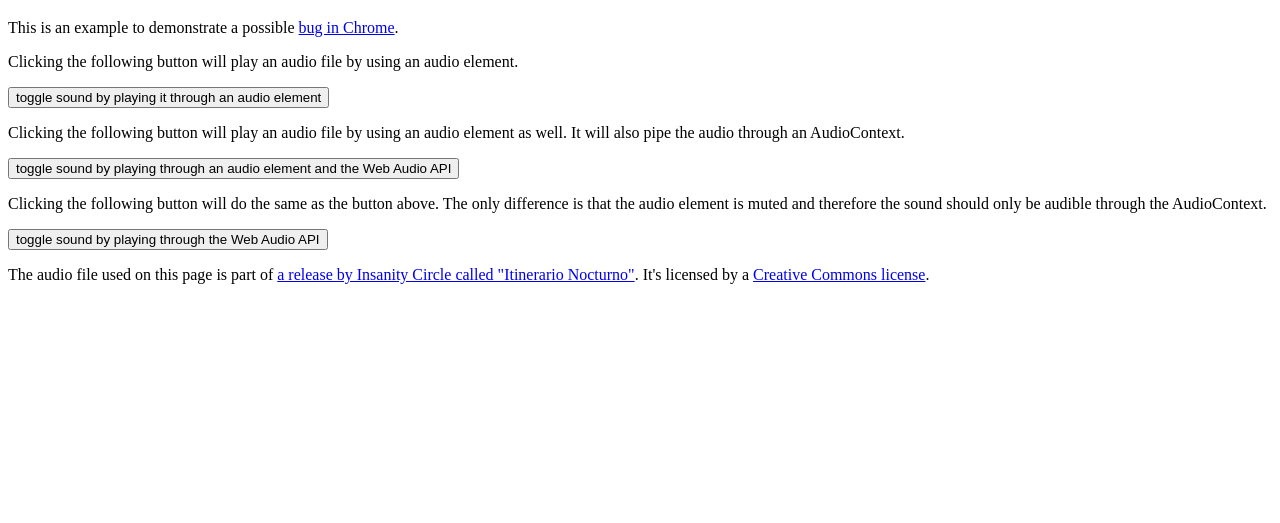
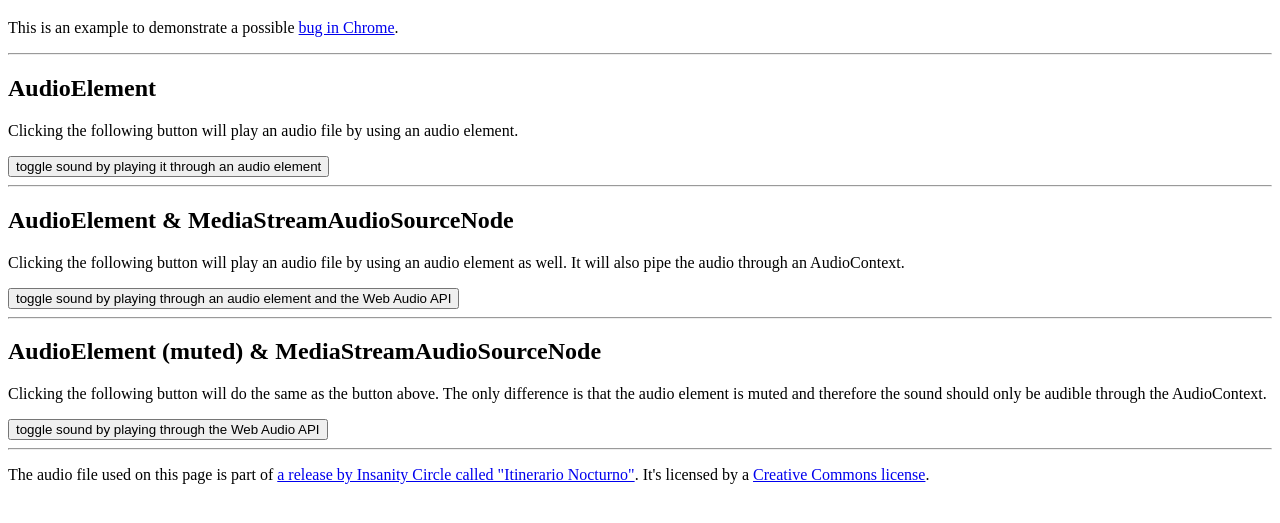
Before and after one commit to chrisguttandin/muted-audio-element-test, a website: page src/index.html in a window 1280 px wide. Shown: the part 61-584 px from the top of the page. Drawn offline with Linux system fonts and the light colour scheme.

Commit message:
feat: add headlines for each test case

```diff
--- a/src/index.html
+++ b/src/index.html
@@ -11,21 +11,25 @@
             <a href="https://bugs.chromium.org/p/chromium/issues/detail?id=1125304" target="_blank">bug in Chrome</a>.
         </p>
         <audio id="audio" src="assets/warm-up.mp3"></audio>
+        <hr />
+        <h2>AudioElement</h2>
         <p>Clicking the following button will play an audio file by using an audio element.</p>
         <button id="toggle-audio-element-button">toggle sound by playing it through an audio element</button>
-        <br />
+        <hr />
+        <h2>AudioElement &amp; MediaStreamAudioSourceNode</h2>
         <p>
             Clicking the following button will play an audio file by using an audio element as well. It will also pipe the audio through an
             AudioContext.
         </p>
         <button id="toggle-both-button">toggle sound by playing through an audio element and the Web Audio API</button>
-        <br />
+        <hr />
+        <h2>AudioElement (muted) &amp; MediaStreamAudioSourceNode</h2>
         <p>
             Clicking the following button will do the same as the button above. The only difference is that the audio element is muted and
             therefore the sound should only be audible through the AudioContext.
         </p>
         <button id="toggle-web-audio-button">toggle sound by playing through the Web Audio API</button>
-        <br />
+        <hr />
         <p>
             The audio file used on this page is part of
             <a href="https://monofonicos.net/mnf036-insanity-circle-itinerario-nocturno/" rel="noopener noreferrer" target="_blank"
```
